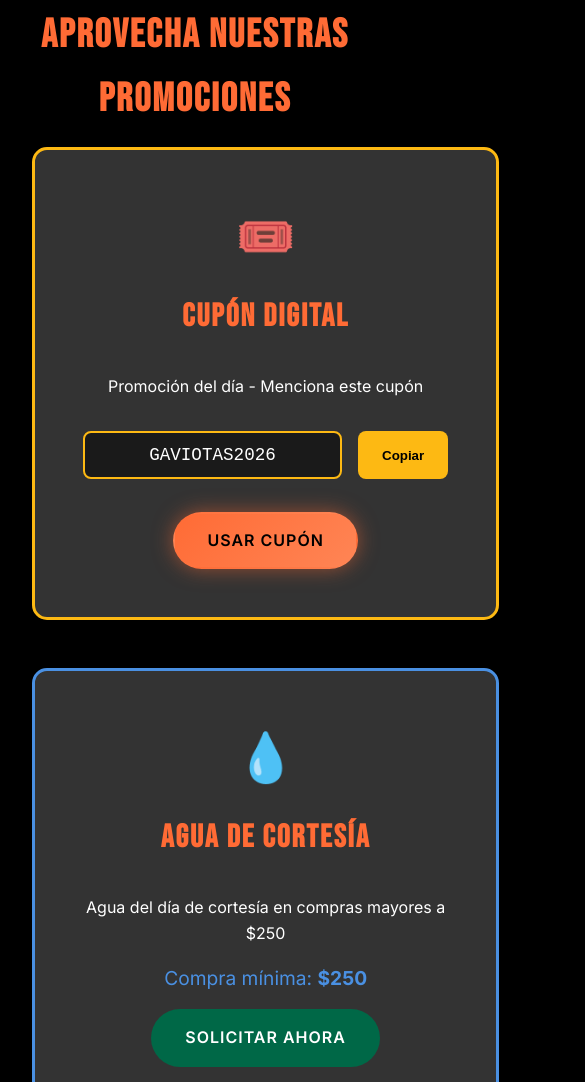
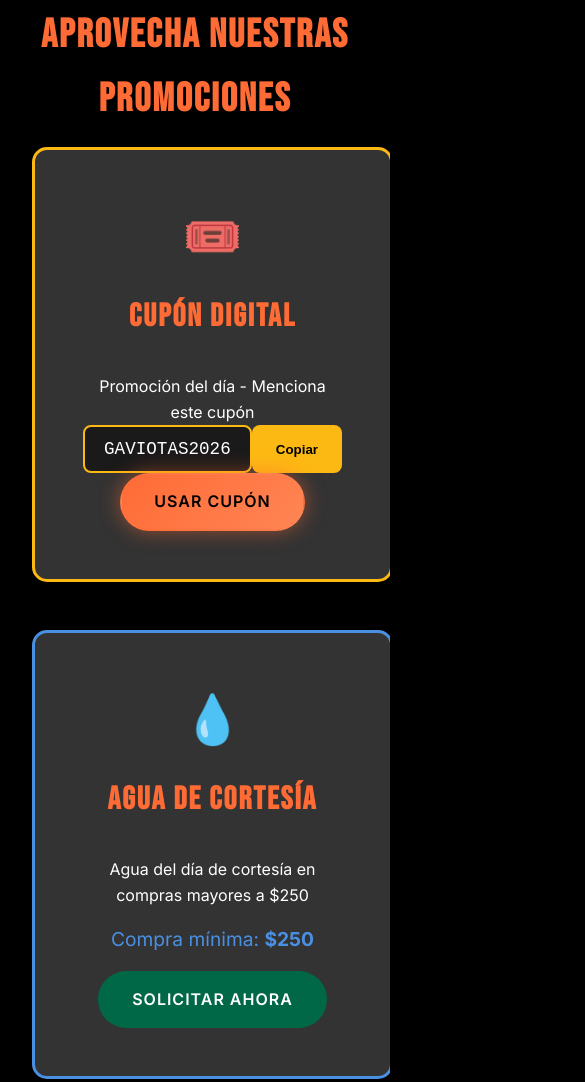
Before and after one commit to JJVC/taquerias-landing-page, an Eleventy site: page src/gaviotas/index.njk in a window 390 px wide. Shown: the part 5045-6127 px from the top of the page, 585 px wide, since content can reach past the window. Built offline with nearby package versions, Linux system fonts and the light colour scheme; Eleventy itself is replaced by a stand-in of ours; files that its build step writes are made by us from their sources.

Commit message:
Fix responsive design for mobile - prevent horizontal scroll in promotions section

```diff
--- a/src/css/style.css
+++ b/src/css/style.css
@@ -47,6 +47,8 @@
 
 html {
   scroll-behavior: smooth;
+  overflow-x: hidden;
+  max-width: 100vw;
 }
 
 body {
@@ -55,6 +57,7 @@ body {
   background-color: var(--color-fondo);
   line-height: 1.6;
   overflow-x: hidden;
+  max-width: 100vw;
 }
 
 img {
@@ -457,9 +460,15 @@ a {
 
 .promociones-grid {
   display: grid;
-  grid-template-columns: repeat(auto-fit, minmax(300px, 1fr));
+  grid-template-columns: repeat(auto-fit, minmax(280px, 1fr));
   gap: var(--spacing-lg);
   margin-bottom: var(--spacing-md);
+}
+
+@media (max-width: 640px) {
+  .promociones-grid {
+    grid-template-columns: 1fr;
+  }
 }
 
 .promo-card {
@@ -469,6 +478,8 @@ a {
   text-align: center;
   transition: var(--transition);
   border: 3px solid transparent;
+  max-width: 100%;
+  box-sizing: border-box;
 }
 
 .promo-card:hover {
@@ -503,12 +514,12 @@ a {
 
 .cupon-code {
   display: flex;
-  gap: var(--spacing-sm);
-  margin: var(--spacing-md) 0;
+  flex-wrap: wrap;
 }
 
 .cupon-code input {
   flex: 1;
+  min-width: 150px;
   padding: 0.75rem;
   border: 2px solid var(--color-amarillo);
   background-color: var(--gris-oscuro);
@@ -526,6 +537,9 @@ a {
   border: none;
   border-radius: 8px;
   font-weight: 700;
+  cursor: pointer;
+  transition: var(--transition);
+  white-space: nowrap
   cursor: pointer;
   transition: var(--transition);
 }
```
